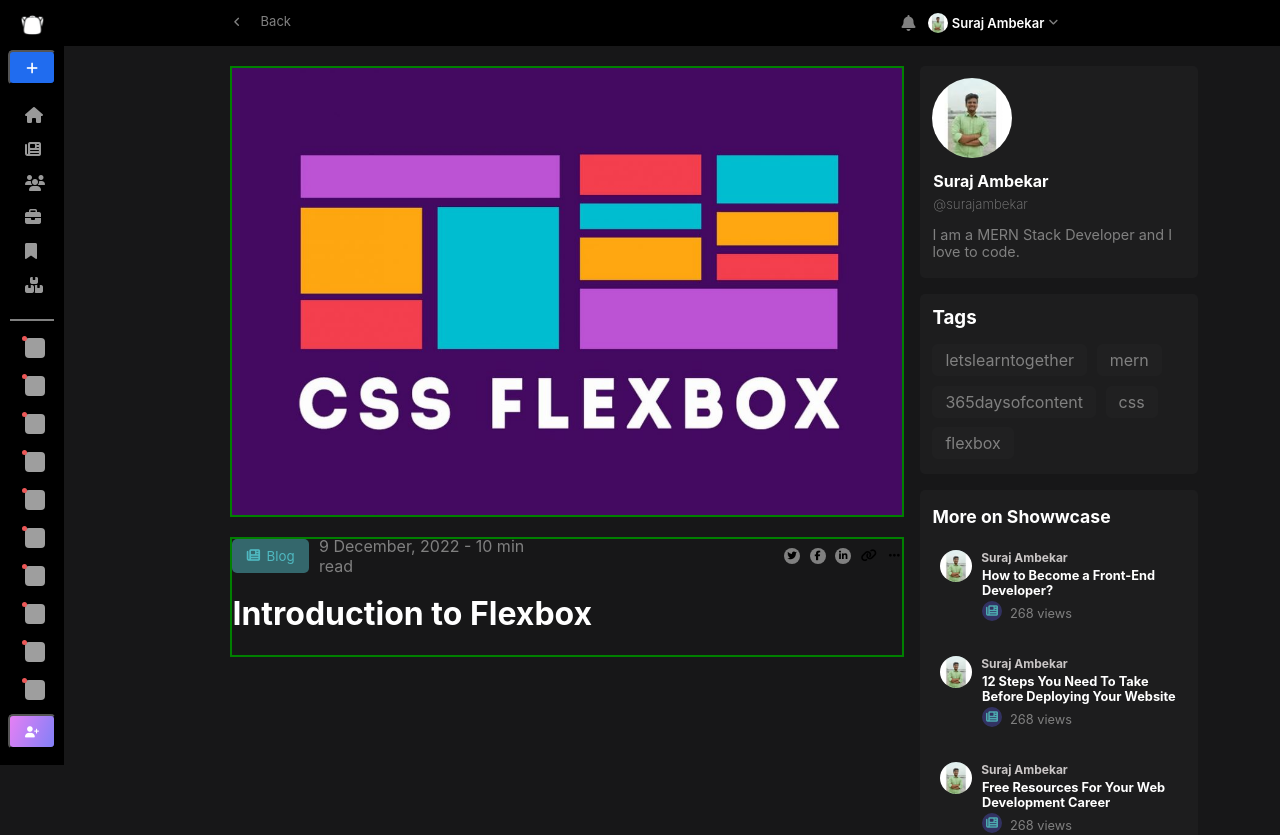
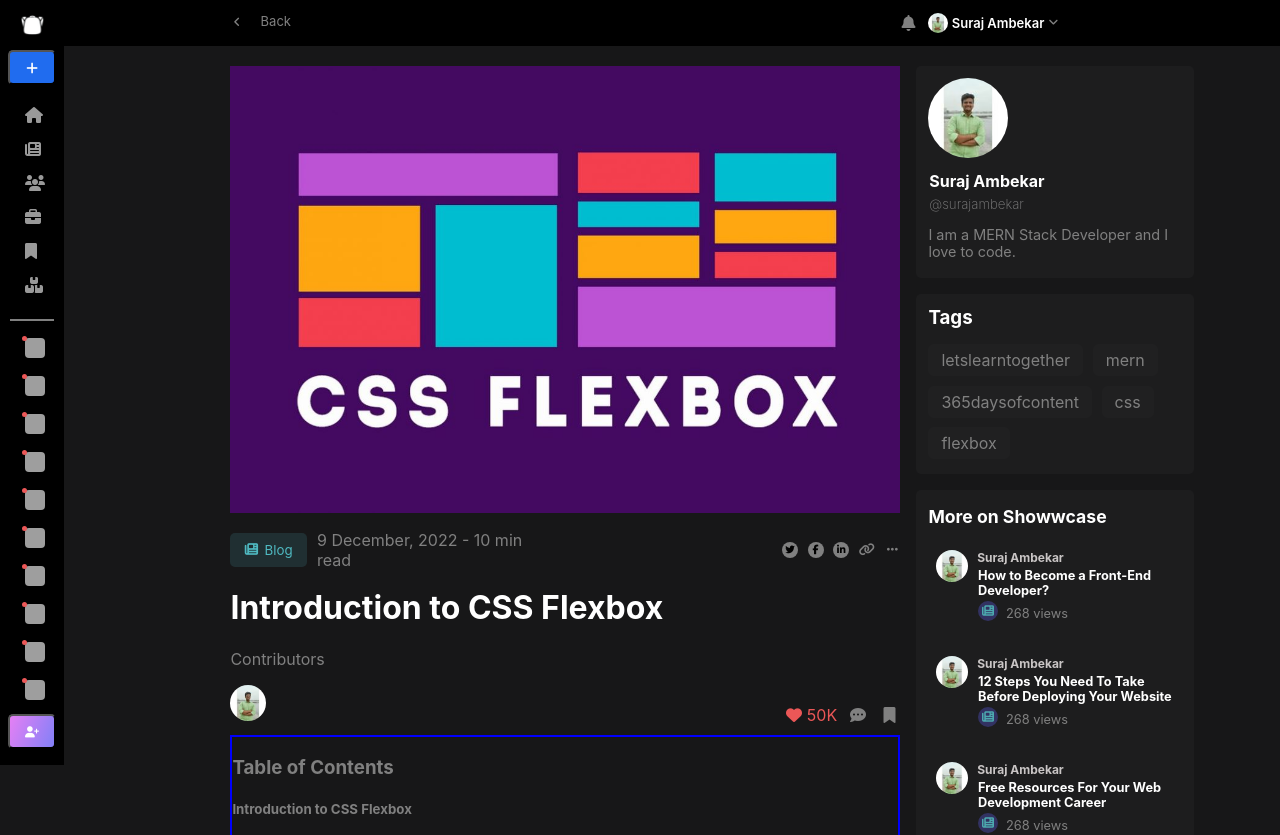
Before and after one commit to Suraj-Ambekar/React-Projects, a React (Create React App) app in the folder showwcaseclone/: page / in a window 1280 px wide. Shown: the top 835 px of the page. Built offline with nearby package versions, Linux system fonts and the light colour scheme; grey boxes are pictures that could not be loaded.

Commit message:
created contributors section

```diff
--- a/showwcaseclone/src/Main.css
+++ b/showwcaseclone/src/Main.css
@@ -14,7 +14,7 @@
 .container{
     /* width: 100%; */
     /* background-color: green; */
-    height: 100%;
+    /* height: 100%; */
     position: relative;
     display: grid;
     grid-template-columns: 1fr 280px;
@@ -27,13 +27,13 @@
 
 .content{
     /* border: 2px solid red; */
-    height: 100vh;
+    /* height: 100vh; */
 }
 
 .content .content-first-section .content-cover-img{
     width: 670px;
     height: 447px;
-    border: 2px solid green;
+    /* border: 2px solid green; */
     background-image: url("/public/flexbox.jpg");
     background-size: cover;
     margin-bottom: 20px;
@@ -43,9 +43,9 @@
     background-size: cover;
 } */
 
-.content .content-first-section .content-main{
+/* .content .content-first-section .content-main{
     border: 2px solid green;
-}
+} */
 
 .content .content-first-section .content-main .content-info{
     /* border: 2px solid pink; */
@@ -61,7 +61,7 @@
     border: none;
     border-radius: 5px;
     color: #4fb9c1;
-    background-color: #4ca8af8e;
+    background-color: #4ca8af2b;
     margin-right: 10px;
     display: flex;
     justify-content: center;
@@ -104,7 +104,7 @@
     font-size: 0.6rem;
 }
 .content .content-first-section .content-main .content-info .content-social-icons .social-iconss i{
-    color: black;
+    color: gray;
     font-size: 0.8rem;
 }
 
@@ -114,6 +114,47 @@
     margin-bottom: 15px;
 }
 
+.content .content-first-section .content-main .contributors{
+    height: 76px;
+    /* border: 2px solid pink; */
+    display: flex;
+    justify-content: space-between;
+    margin-bottom: 10px;
+}
+
+.content .content-first-section .content-main .contributors .contributors-pic{
+    display: flex;
+    flex-direction: column;
+    justify-content: space-between;
+}
+.content .content-first-section .content-main .contributors .contributors-pic a{
+    margin: 0;
+    padding: 0;
+}
+.content .content-first-section .content-main .contributors .contributors-pic a img{
+    width: 36px;
+    height: 36px;
+    border-radius: 50%;
+}
+
+.content .content-first-section .content-main .contributors .like{
+    display: flex;
+    align-items: flex-end;
+    gap: 0.8rem;
+    /* justify-content: space-around; */
+}
+
+.content .content-first-section .content-main .contributors .like .likes{
+    color: #EB5757;
+}
+
+.content .content-first-section .content-main .contributors .like div i{
+    margin-right: 0.3rem;
+}
+
+.content .content-first-section .content-main .table-of-content{
+    border: 2px solid blue;
+}
 
 /* content end */
 
--- a/showwcaseclone/src/Main.js
+++ b/showwcaseclone/src/Main.js
@@ -35,7 +35,28 @@ function Main(){
                                 </div>
                             </div>
                             <div className="show-heading">
-                                <h1>Introduction to Flexbox</h1>
+                                <h1>Introduction to CSS Flexbox</h1>
+                            </div>
+                            <div className="contributors">
+                                <div className="contributors-pic">
+                                    <span>Contributors</span>
+                                    <a href="https://www.showwcase.com/surajambekar" target="_blank" rel="noreferrer"><img src="./ProfilePic.jpg" alt="contributors pic" /></a>
+                                </div>
+                                <div className="like">
+                                    <div className="likes">
+                                        <i class="fa-solid fa-heart"></i><span>50K</span>
+                                    </div>
+                                    <div className="comments">
+                                        <i class="fa-solid fa-comment-dots"></i><span></span>
+                                    </div>
+                                    <div className="bookmark">
+                                        <i class="fa-solid fa-bookmark"></i>
+                                    </div>
+                                </div>
+                            </div>
+                            <div className="table-of-content">
+                                <h3>Table of Contents</h3>
+                                <h5>Introduction to CSS Flexbox</h5>
                             </div>
                         </div>
                     </div>
```
